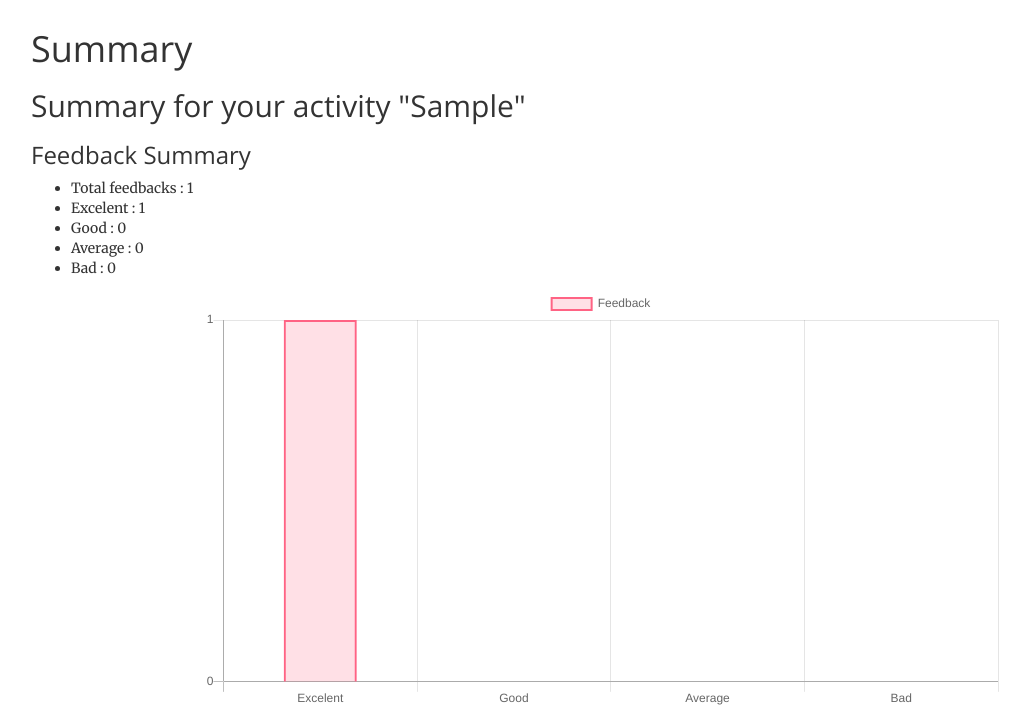
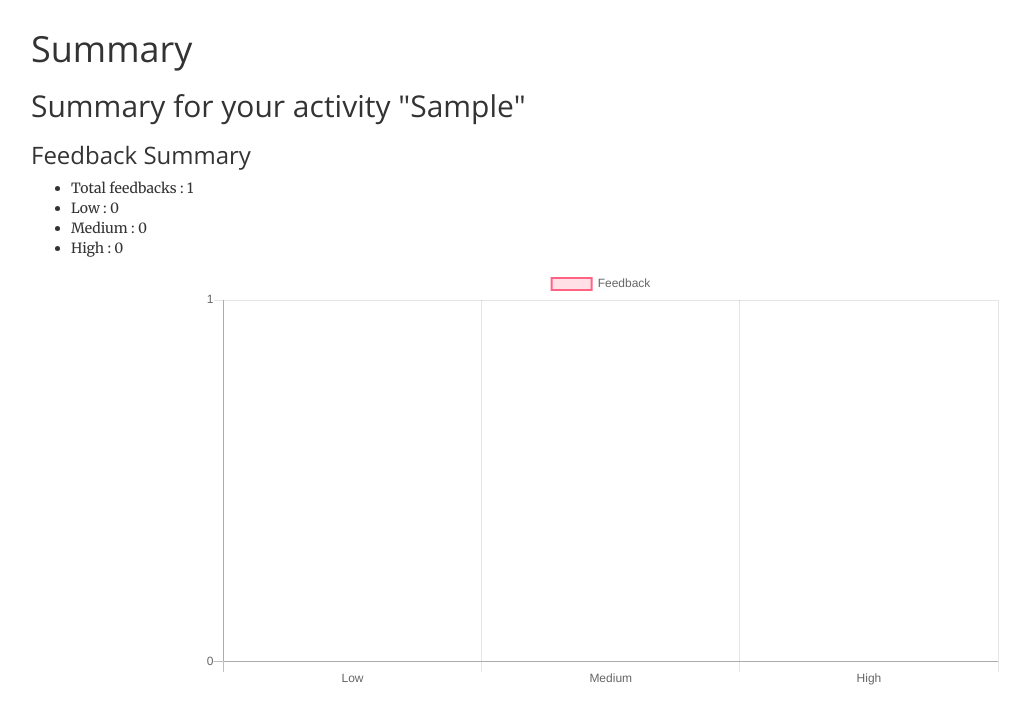
Before and after one commit to mayankkushal/college_project, a Django app: page /activity/activity/1 in a window 1280 px wide. Shown: the part 51-762 px from the top of the page, without its empty margins (39-1069 px from the left). Run offline with Django 3.2, Linux system fonts and the light colour scheme; a user stored in the database is signed in; tables that the repository leaves empty hold one stand-in row (values such as "Sample post"); parts of the project's set-up code (start-up, migrations or seed data) failed here and were passed over; some libraries are stand-ins or nearby versions.

Commit message:
graph update

```diff
--- a/activity/models.py
+++ b/activity/models.py
@@ -41,8 +41,7 @@ class FeedbackAnswer(models.Model):
 	activity = models.ForeignKey(Activity, related_name="feedback_ans", null=True)
 	student = models.ForeignKey(Student)
 	question = models.ForeignKey(FeedbackQuestion)
-	CHOICES = [('Excelent','Excelent'), ('Good','Good'), ('Average','Average'),
-	('Bad','Bad')]
+	CHOICES = [('Low','Low'), ('Medium','Medium'), ('High','High')]
 	answer = models.CharField(max_length=50, choices=CHOICES, default='Please Stop')
 
 	def __str__(self):
--- a/activity/views.py
+++ b/activity/views.py
@@ -19,13 +19,12 @@ def activity(request, pk):
 
 	#getting all the different answer counts
 	total_answers = FeedbackAnswer.objects.filter(activity=activity).count()
-	excelent_no = FeedbackAnswer.objects.filter(activity=activity, answer="Excelent").count()
-	good_no = FeedbackAnswer.objects.filter(activity=activity, answer="Good").count()
-	average_no = FeedbackAnswer.objects.filter(activity=activity, answer="Average").count()
-	bad_no = FeedbackAnswer.objects.filter(activity=activity, answer="Bad").count()
+	low_no = FeedbackAnswer.objects.filter(activity=activity, answer="LOw").count()
+	medium_no = FeedbackAnswer.objects.filter(activity=activity, answer="Medium").count()
+	high_no = FeedbackAnswer.objects.filter(activity=activity, answer="High").count()
 
-	context_dict = {'activity':activity, "excelent_no":excelent_no, "total_answers":total_answers,
-					"excelent_no":excelent_no, "good_no":good_no, "average_no":average_no, "bad_no":bad_no}
+	context_dict = {'activity':activity, "low_no":low_no, "total_answers":total_answers,
+					 "medium_no":medium_no, "high_no":high_no}
 	return render(request, 'activity/activity.html', context_dict)
 
 def feedback_activity(request):
--- a/static/js/creative.js
+++ b/static/js/creative.js
@@ -17,10 +17,10 @@ $(function () {
     var myChart = new Chart(ctx, {
     type: 'bar',
     data: {
-        labels: ["Excelent", "Good", "Average", "Bad"],
+        labels: ["Low", "Medium", "High"],
         datasets: [{
             label: 'Feedback',
-            data: [excelent, good, avg, bad],
+            data: [low, medium, high],
             backgroundColor: [
                 'rgba(255, 99, 132, 0.2)',
                 'rgba(54, 162, 235, 0.2)',
--- a/templates/activity/activity.html
+++ b/templates/activity/activity.html
@@ -9,10 +9,9 @@
 	<h3>Feedback Summary</h3>
 	<ul>
 		<li>Total feedbacks : {{ total_answers }}</li>
-		<li>Excelent : {{ excelent_no }}</li>
-		<li>Good : {{ good_no }}</li>
-		<li>Average : {{ average_no }}</li>
-		<li>Bad : {{ bad_no }}</li>
+		<li>Low : {{ low_no }}</li>
+		<li>Medium : {{ medium_no }}</li>
+		<li>High : {{ high_no }}</li>
 	</ul>
 </div>
 <div id="act-chart">
@@ -21,9 +20,8 @@
 
 <script>
 	var total ={{ total_answers }};
-	var excelent = {{ excelent_no }};
-	var good = {{ good_no }};
-	var avg = {{ average_no }};
-	var bad = {{ bad_no }};
+	var low = {{ low_no }};
+	var medium = {{ medium_no }};
+	var high = {{ high_no }};
 </script>
 {% endblock %}
--- a/templates/activity/activity_list.html
+++ b/templates/activity/activity_list.html
@@ -5,10 +5,10 @@
 {% block body_block %}
 <div class="container">
 	<h1>Activites</h1>
-	<ul>
+	<ol class="act_list">
 	{% for activity in activity_list %}
-		<a href="{{ activity.get_absolute_url }}"><li>{{ activity.topic }}</li></a>
+		<li><a href="{{ activity.get_absolute_url }}">{{ activity.topic }}</a></li>
 	{% endfor %}
-	</ul>
+	</ol>
 </div>
 {% endblock %}
```
Also changed, not shown: static/css/creative.css (+4 -60 lines), activity/migrations/0011_auto_20170504_2254.py (added).
